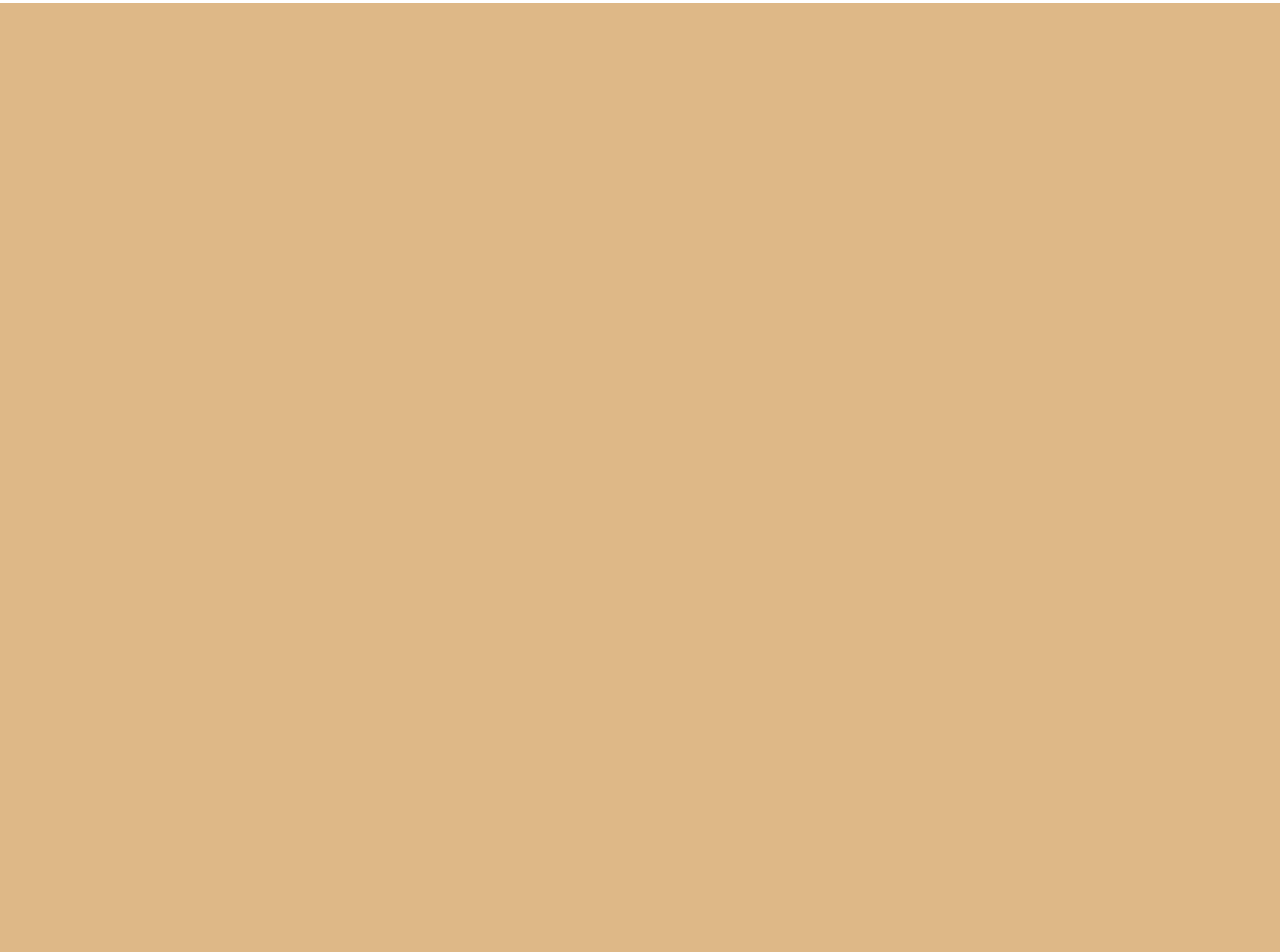
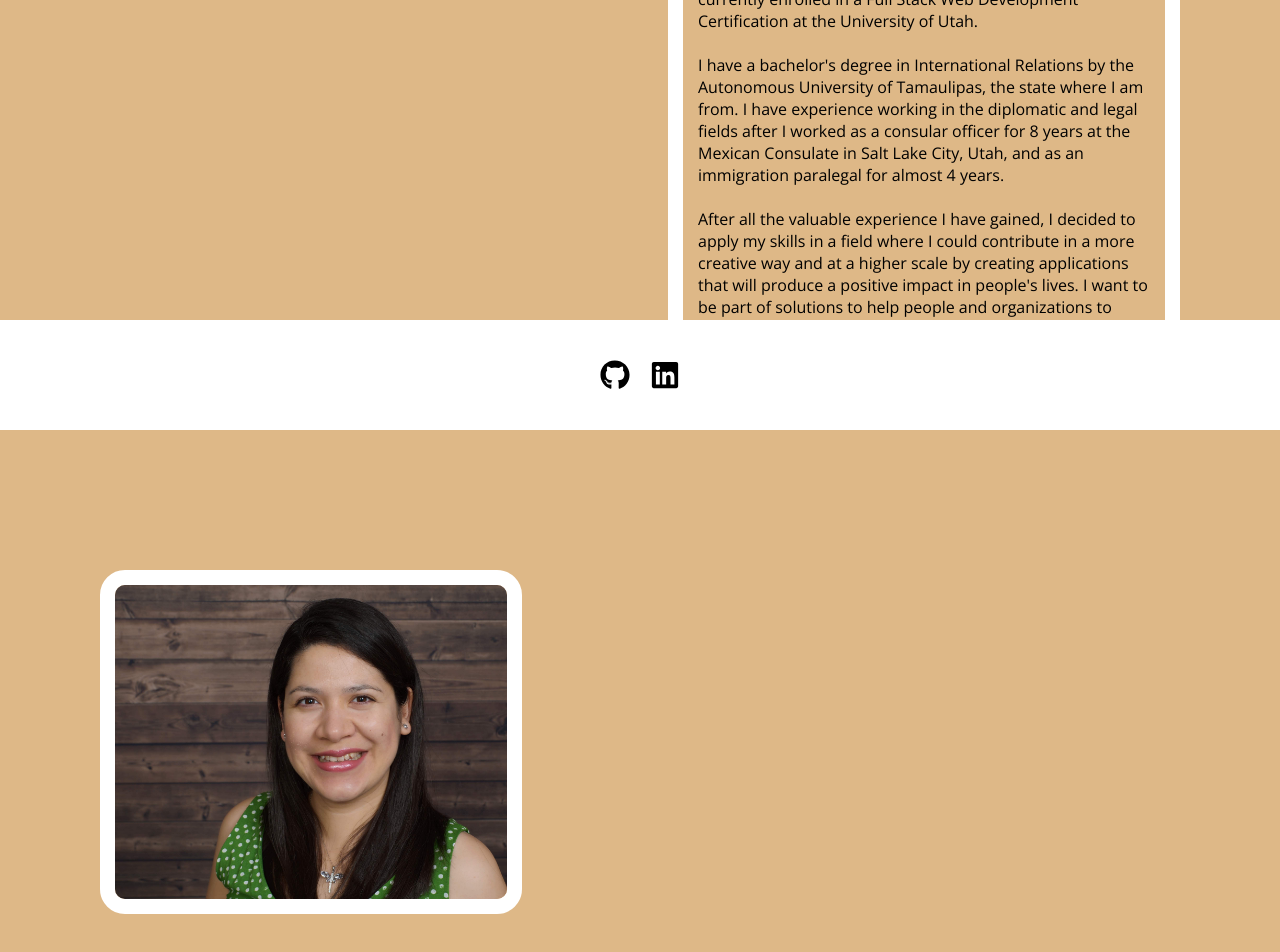
Before and after one commit to DinaLo44/react-portfolio, a React (Create React App) app in the folder react-portfolio/: page / in a window 1280 px wide. Shown: the part 370-1322 px from the top of the page. Before the commit the page ends 800 px from the top, so only its background shows below. Built offline with nearby package versions, Linux system fonts and the light colour scheme.

Commit message:
added a screenshot of gist, finished my about section and changed the name on the tab

```diff
--- a/react-portfolio/public/index.html
+++ b/react-portfolio/public/index.html
@@ -31,7 +31,7 @@
       work correctly both with client-side routing and a non-root public URL.
       Learn how to configure a non-root public URL by running `npm run build`.
     -->
-    <title>React App</title>
+    <title>Dina Brady's Portfolio</title>
   </head>
   <body>
     <noscript>You need to enable JavaScript to run this app.</noscript>
--- a/react-portfolio/src/App.js
+++ b/react-portfolio/src/App.js
@@ -5,6 +5,11 @@ import Portfolio from "./nav-pages/Project";
 import Contact from "./nav-pages/Contact";
 import Resume from "./nav-pages/Resume";
 import {Routes, Route} from 'react-router-dom';
+//Added lines 9 to 13 from the REACT documentation website
+// import { createRoot } from 'react-dom/client';
+// const container = document.getElementById('app');
+// const root = createRoot(container);
+// root.render(<App tab="home" />);
 
 function App() {
   return (
--- a/react-portfolio/src/components/AboutDescription.js
+++ b/react-portfolio/src/components/AboutDescription.js
@@ -1,24 +1,29 @@
 import "./AboutDescriptionStyles.css";
+
 
 import React from 'react'
 
 const AboutDescription = () => {
   return (
     <div className="about-section">
-        <div className="about-left">
+      <div className="about-container">
+        <div className="about-right">
         <h1>Welcome to my Portfolio Website!</h1>
         <br></br>
         <p>I am Dina Brady. I am originary from Mexico and I am currently enrolled in a Full Stack Web Development Certification at the University of Utah. </p>
+        <br></br>
         <p>I have a bachelor's degree in International Relations by the Autonomous University of Tamaulipas,
         the state where I am from. I have experience working in the diplomatic and legal fields after I worked as a consular officer for 8 years at the Mexican
-        Consulate in Salt Lake City, Utah, and as an immigration paralegal for almost 4 years. After all the valuable experience I have gained,
+        Consulate in Salt Lake City, Utah, and as an immigration paralegal for almost 4 years.</p>
+        <br></br>
+        <p> After all the valuable experience I have gained,
         I decided to apply my skills in a field where I could contribute in a more creative way and at a higher scale by creating applications that will produce
         a positive impact in people's lives. I want to be part of solutions to help people and organizations to fulfill their goals!.
-
-        </p>
+         </p>
         </div>
-        <div className="about-right">
-
+        <div className="about-left">
+          <img src={require('../images/myphoto.jpg')} alt="Dina Brady"/>
+        </div>
         </div>
     </div>
   )
--- a/react-portfolio/src/components/AboutDescriptionStyles.css
+++ b/react-portfolio/src/components/AboutDescriptionStyles.css
@@ -0,0 +1,38 @@
+.about-section{
+    width: 100%;
+    margin-bottom: 150px;
+    display: flex;
+    align-items: center;
+    flex-wrap: wrap;
+    height: 100%;
+
+}
+
+
+
+.about-left{
+margin: 100px 100px;
+flex:1;
+display: inline-block;
+width: 30%;
+float: left;
+
+
+}
+
+img{
+border: 15px solid white;
+width: 110%;
+border-radius: 25px;
+}
+
+.about-right{
+    margin:100px;
+    border: 15px solid white;
+    padding: 15px;
+    border-radius:25px;
+    width: 40%;
+    flex:1;
+    display:inline-block;
+    float: right;
+}
--- a/react-portfolio/src/components/FooterStyles.css
+++ b/react-portfolio/src/components/FooterStyles.css
@@ -1,12 +1,15 @@
 .footer{
+    position: fixed;
+    left: 0;
+    bottom: 0;
     width: 100%;
-    padding: 25px 0;
     background-color: white;
+    padding: 30px;
 
 }
 
 .footer-section{
-    max-width: 1140px;
+    max-width: 1000px;
     margin:auto;
     display:flex;
     justify-content: center;
```
Also changed, not shown: react-portfolio/src/images/regex-gist.png (added), 1 other file (tests, documents, lock files or other folders).
